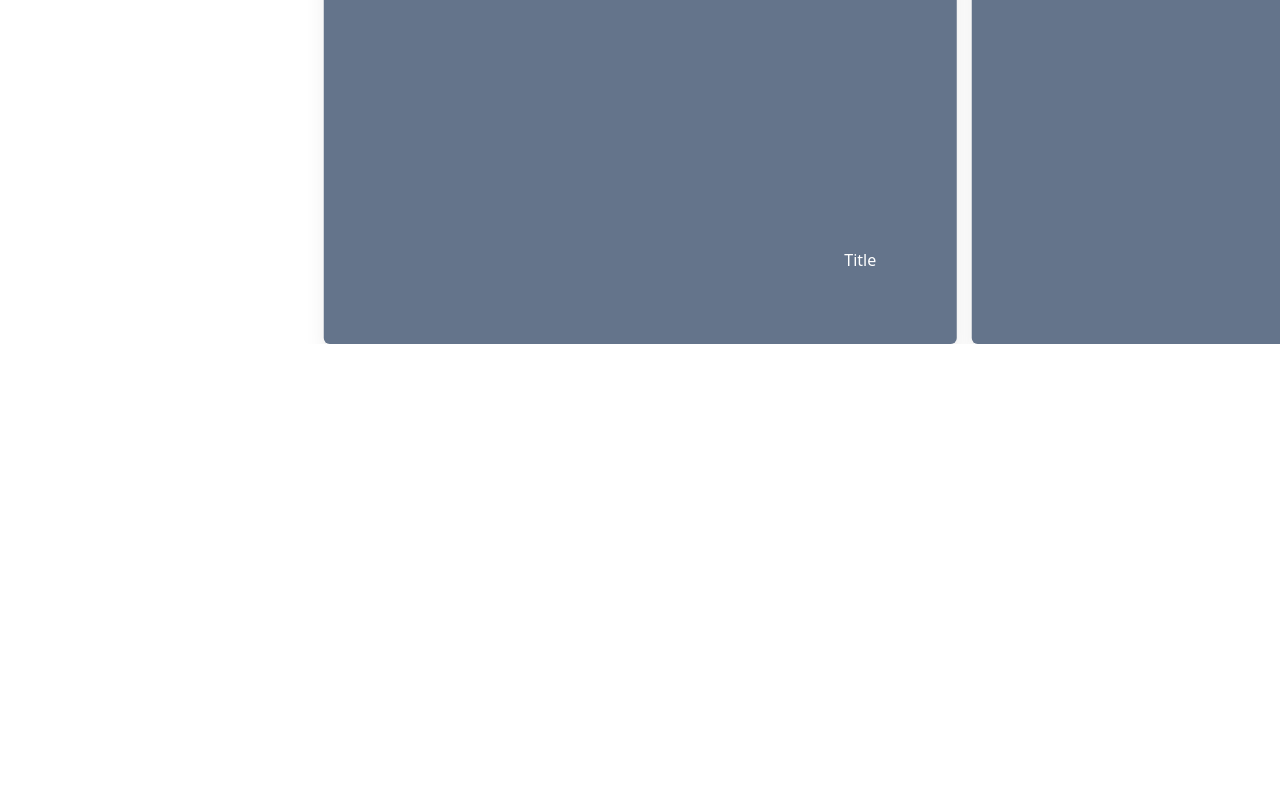
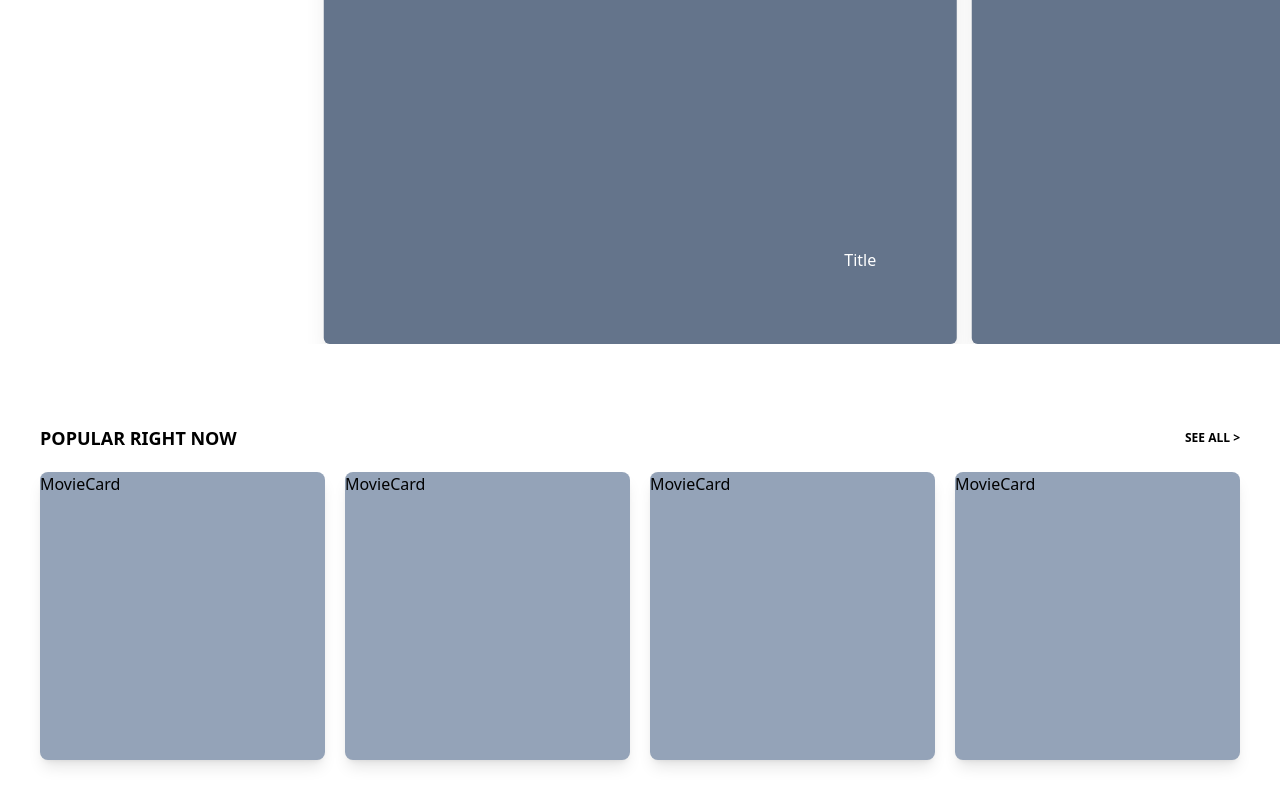
Before and after one commit to MarwanMDev/nextjs-movies-app, a Next.js app: page / in a window 1280 px wide. Shown: the part 354-1154 px from the top of the page. Before the commit the page ends 800 px from the top, so only its background shows below. Built offline with nearby package versions, Linux system fonts and the light colour scheme.

Commit message:
Popular movies section

```diff
--- /dev/null
+++ b/app/MovieCard.tsx
@@ -0,0 +1,9 @@
+const MovieCard = () => {
+  return (
+    <div className="bg-slate-400 h-72 rounded-lg shadow-lg">
+      MovieCard
+    </div>
+  );
+};
+
+export default MovieCard;
--- /dev/null
+++ b/app/MovieList.tsx
@@ -0,0 +1,21 @@
+import MovieCard from './MovieCard';
+
+const MovieList = () => {
+  return (
+    <section className="mt-10 p-10 flex flex-col space-y-5">
+      <div className="flex flex-row justify-between items-center">
+        <h4 className="font-bold text-lg uppercase">
+          Popular right now
+        </h4>
+        <p className="uppercase text-xs font-bold">see all {'>'}</p>
+      </div>
+      <div className="grid lg:grid-cols-4 md:grid-cols-2 sm:grid-cols-1 gap-5 items-center justify-center">
+        {[1, 2, 3, 4].map(() => (
+          <MovieCard />
+        ))}
+      </div>
+    </section>
+  );
+};
+
+export default MovieList;
--- a/app/page.tsx
+++ b/app/page.tsx
@@ -1,10 +1,12 @@
 import React from 'react';
 import Hero from './Hero';
+import MovieList from './MovieList';
 
 const HomePage = () => {
   return (
     <div>
       <Hero />
+      <MovieList />
     </div>
   );
 };
```
